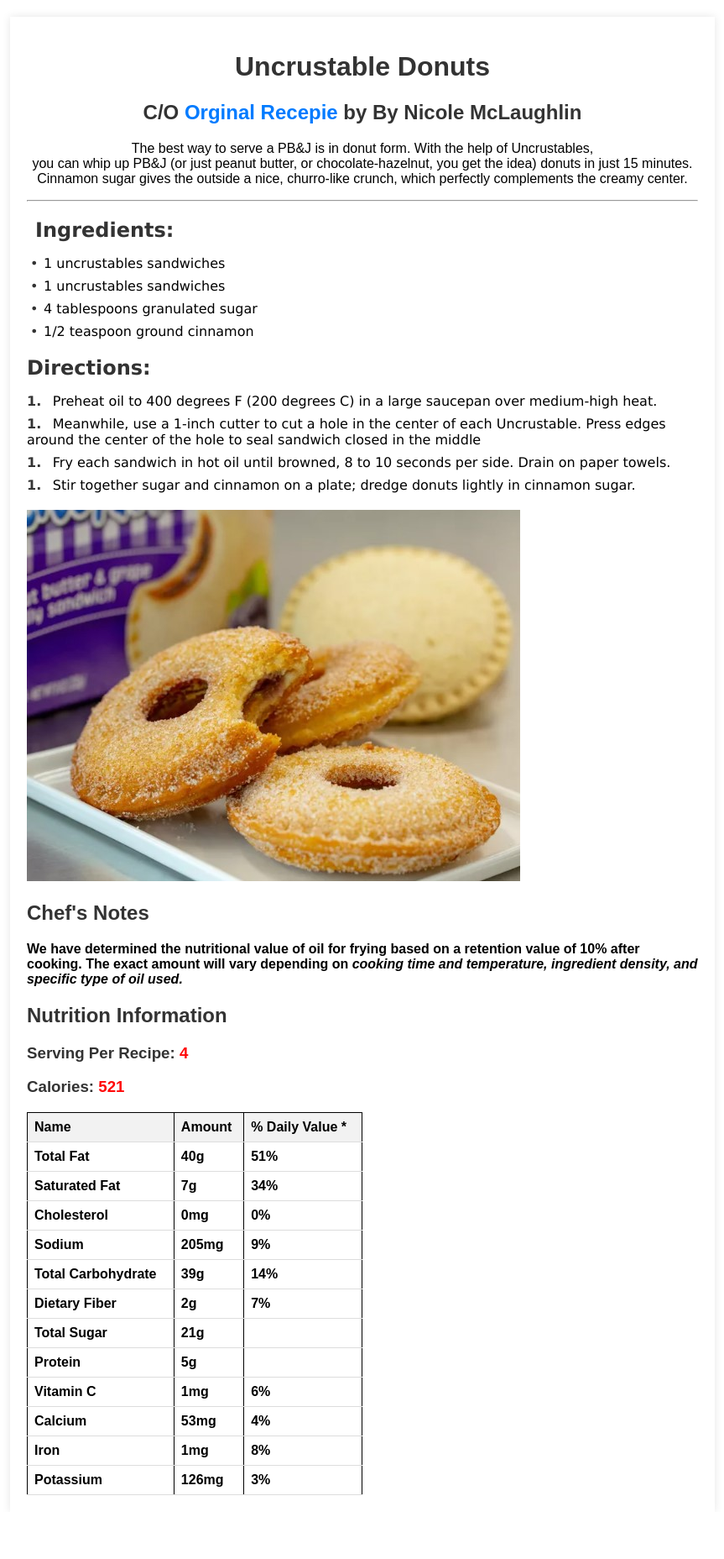
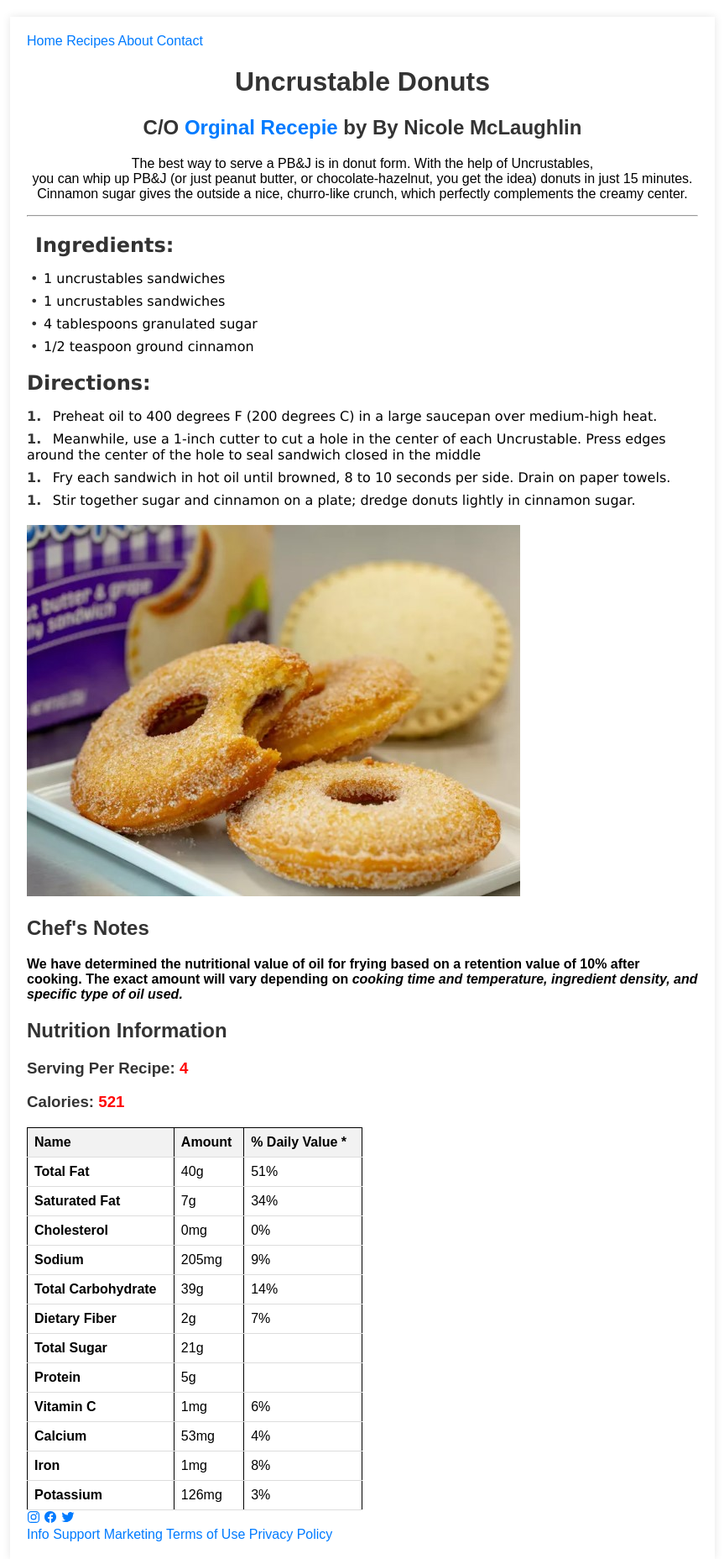
Before and after one commit to jatangokani/MUlT120, a plain HTML site: page index.html in a window 1280 px wide. Shown: the whole page at 84% size, without its empty margins (208-1071 px from the left). Before the commit the page ends 1800 px from the top, so only its background shows below. Drawn offline with nearby package versions, Linux system fonts and the light colour scheme.

Commit message:
Update index.html

```diff
--- a/index.html
+++ b/index.html
@@ -3,16 +3,25 @@
     <head>
         <title>Uncrustable Donuts</title>
         <link rel="stylesheet" href="./style.css">
-        <link rel="icon" type="image/x-icon" href="./Donuts.jpg">
+        <link rel="icon" type="image/x-icon" href="./media/Donuts.jpg">
     </head>
     <body>
+        <nav>
+            <a href="#home">Home</a>
+            <a href="#recipes">Recipes</a>
+            <a href="#about">About</a>
+            <a href="#contact">Contact</a>
+          </nav>
+        <header>
             <div style="text-align:center; ">
                 <h1>Uncrustable Donuts</h1>
                 <h2>C/O <a href="https://www.allrecipes.com/uncrustable-donuts-recipe-7563438">Orginal Recepie</a> by By Nicole McLaughlin</h2>
                 <p style=" text-align: center; ">The best way to serve a PB&J is in donut form. With the help of Uncrustables, <br> you can whip up PB&J (or just peanut butter, or chocolate-hazelnut, you get the idea) donuts in just 15 minutes.<br> Cinnamon sugar gives the outside a nice, churro-like crunch, which perfectly complements the creamy center.</p>
                 <hr>
             </div>
-
+        </header>
+        <main>
+            <section>
                 <div class="ingredients">
                     <h2>Ingredients:</h2>
                     <ul>
@@ -22,7 +31,10 @@
                         <li>1/2 teaspoon ground cinnamon</li>
                     </ul>
                 </div>
+            </section>
 
+
+            <section>
                 <div class="steps">
                     <h2>Directions:</h2>
                     <ol>
@@ -33,16 +45,17 @@
                     </ol>
 
                 </div>
-
+            </section>
             <div class="image">
                 <img src="Donuts.jpg">
             </div>
 
             <div class="chefsNotes">
                 <h2>Chef's Notes</h2>
-            <p><Strong> We have determined the nutritional value of oil for frying based on a retention value of 10% after cooking. The exact amount will vary depending on <em> cooking time and temperature, ingredient density, and specific type of oil used.</em><strong></strong></p>
+                <p><strong> We have determined the nutritional value of oil for frying based on a retention value of 10% after cooking. The exact amount will vary depending on <em> cooking time and temperature, ingredient density, and specific type of oil used.</em></strong></p>
             </div>
 
+            <section>
                 <div class="nutrition">
                     <h2>Nutrition Information</h2>
                     <h3>Serving Per Recipe: <span>4</span></h3>
@@ -116,8 +129,23 @@
 
                     </table>
                 </div>
+            </section>
+        </main>
+        <footer>
+            <div class="socialMedia">
+                <a href="#"><ion-icon name="logo-instagram"></ion-icon></a>
+                <a href="#"><ion-icon name="logo-facebook"></ion-icon></a>
+                <a href="#"><ion-icon name="logo-twitter"></ion-icon></a>
+            </div>
 
+            <a href="#">Info</a>
+            <a href="#">Support</a>
+            <a href="#">Marketing</a>
+            <a href="#">Terms of Use</a>
+            <a href="#">Privacy Policy</a>
+        </footer>
 
-
+       <script type="module" src="https://unpkg.com/ionicons@7.1.0/dist/ionicons/ionicons.esm.js"></script>
+        <script nomodule src="https://unpkg.com/ionicons@7.1.0/dist/ionicons/ionicons.js"></script>
     </body>
 </html>
```
Lines whose indentation alone changed are shown as unchanged.
